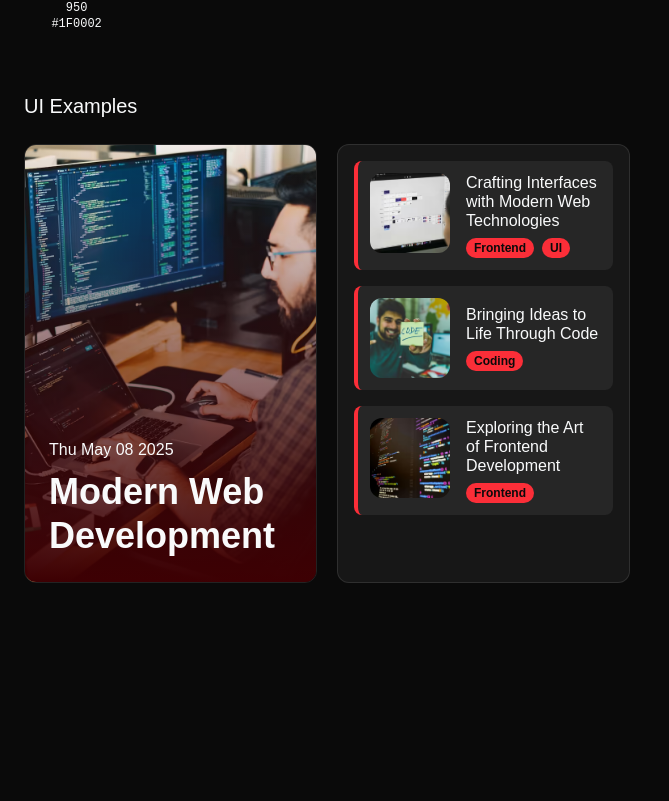
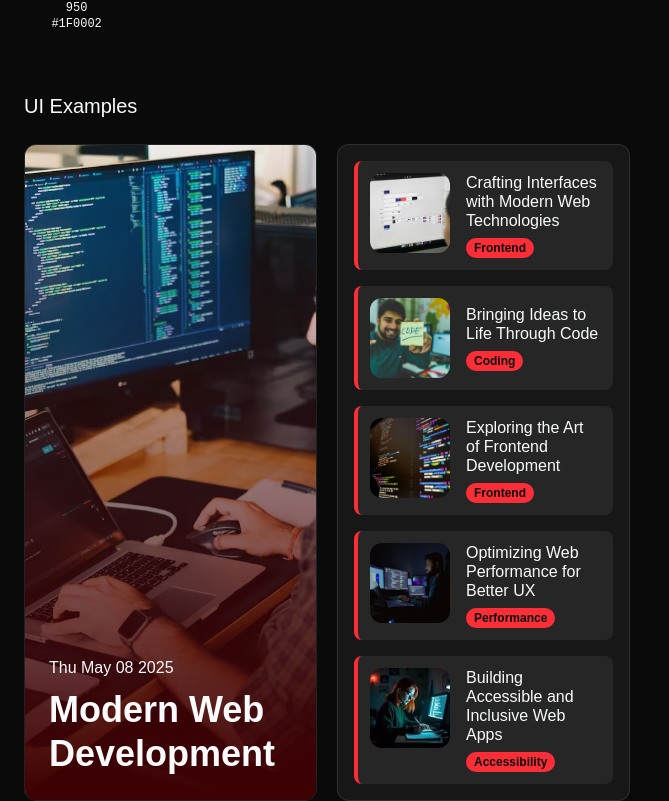
Before and after one commit to 7R0N1X/tailwind-color-generator, a React (Vite) app: page / in a window 1280 px wide. Shown: the part 764-1565 px from the top of the page, without its empty margins (0-669 px from the left). Before the commit the page ends 1347 px from the top, so only its background shows below. Built offline with nearby package versions, Linux system fonts and the light colour scheme.

Commit message:
feat: add the Profile interface to the articles

```diff
--- a/src/constants/articles.ts
+++ b/src/constants/articles.ts
@@ -2,7 +2,12 @@ interface Tag {
   tag: string;
 }
 
-export interface Article {
+interface Profile {
+  avatarUrl: string;
+  name: string;
+}
+
+export interface Article extends Profile {
   imageUrl: string;
   alt: string;
   title: string;
@@ -14,18 +19,40 @@ export const ARTICLES: Article[] = [
     imageUrl: "/images/xPjsMamUBK4.avif",
     alt: "Woman designing in figma",
     title: "Crafting Interfaces with Modern Web Technologies",
-    tags: [{ tag: "Frontend" }, { tag: "UI" }],
+    tags: [{ tag: "Frontend" }],
+    avatarUrl: "/images/people/v2_0380897.avif",
+    name: "Valeria Torres",
   },
   {
     imageUrl: "/images/pMnw5BSZYsA.avif",
     alt: "Smiling man holding a card with the word Code on it",
     title: "Bringing Ideas to Life Through Code",
     tags: [{ tag: "Coding" }],
+    avatarUrl: "/images/people/v2_0439283.avif",
+    name: "Mateo Rivas",
   },
   {
     imageUrl: "/images/E6loQeZDIiM.avif",
     alt: "Code in the visual estudio code program",
     title: "Exploring the Art of Frontend Development",
     tags: [{ tag: "Frontend" }],
+    avatarUrl: "/images/people/v2_0601947.avif",
+    name: "Camila Herrera",
+  },
+  {
+    imageUrl: "/images/fdGTi4IcaJc.avif",
+    alt: "Man working with multiple screens",
+    title: "Optimizing Web Performance for Better UX",
+    tags: [{ tag: "Performance" }],
+    avatarUrl: "/images/people/v2_0631269.avif",
+    name: "Lucas Méndez",
+  },
+  {
+    imageUrl: "/images/80121.avif",
+    alt: "Woman writing notes while coding",
+    title: "Building Accessible and Inclusive Web Apps",
+    tags: [{ tag: "Accessibility" }],
+    avatarUrl: "/images/people/v2_0180166.avif",
+    name: "Sofía Delgado",
   },
 ];
```
